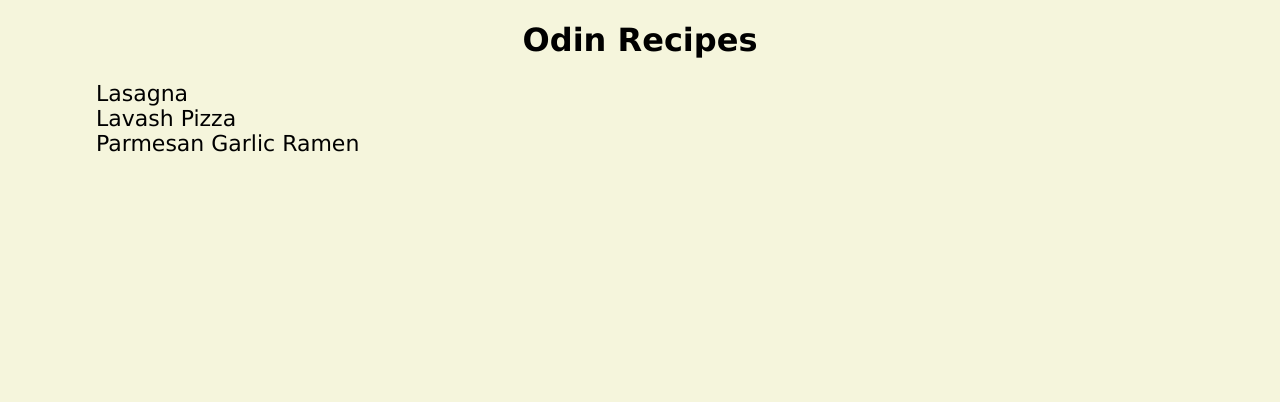
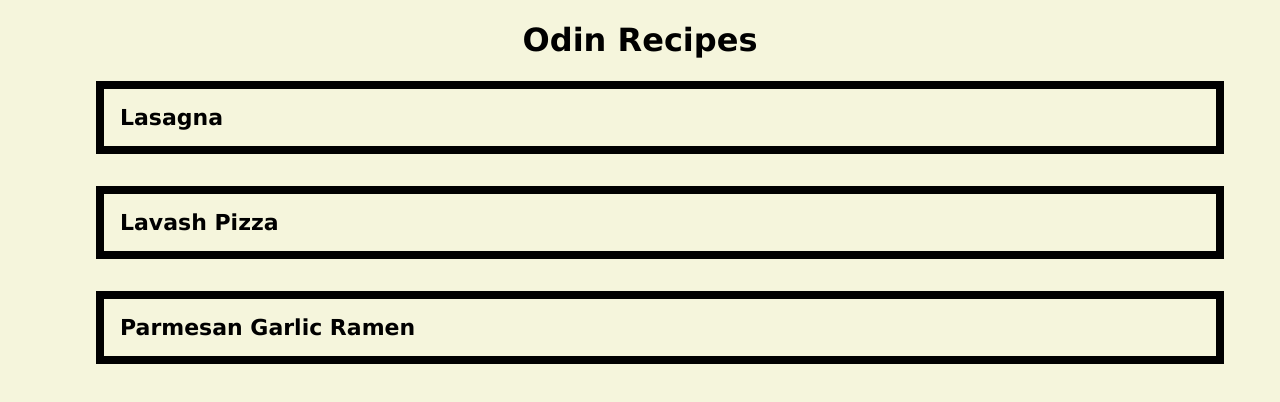
Before and after one commit to awerner9/odin-recipes, a plain HTML site: page index.html in a window 1280 px wide. Drawn offline with Linux system fonts and the light colour scheme.

Commit message:
Improve index.html recipe list

```diff
--- a/css/styles.css
+++ b/css/styles.css
@@ -17,8 +17,19 @@ ul li {
     list-style-type: none;
 }
 
+.list li {
+    border: 8px solid black;
+    margin-bottom: 2rem;
+    padding: 1rem;
+}
+
+.list li:hover {
+    background-color: bisque;
+}
+
 .list {
     font-size: 22px;
+    font-weight: bold;
 }
 
 a {
@@ -27,5 +38,5 @@ a {
 }
 
 a:hover {
-    color: blue;
+    color: red;
 }
```
